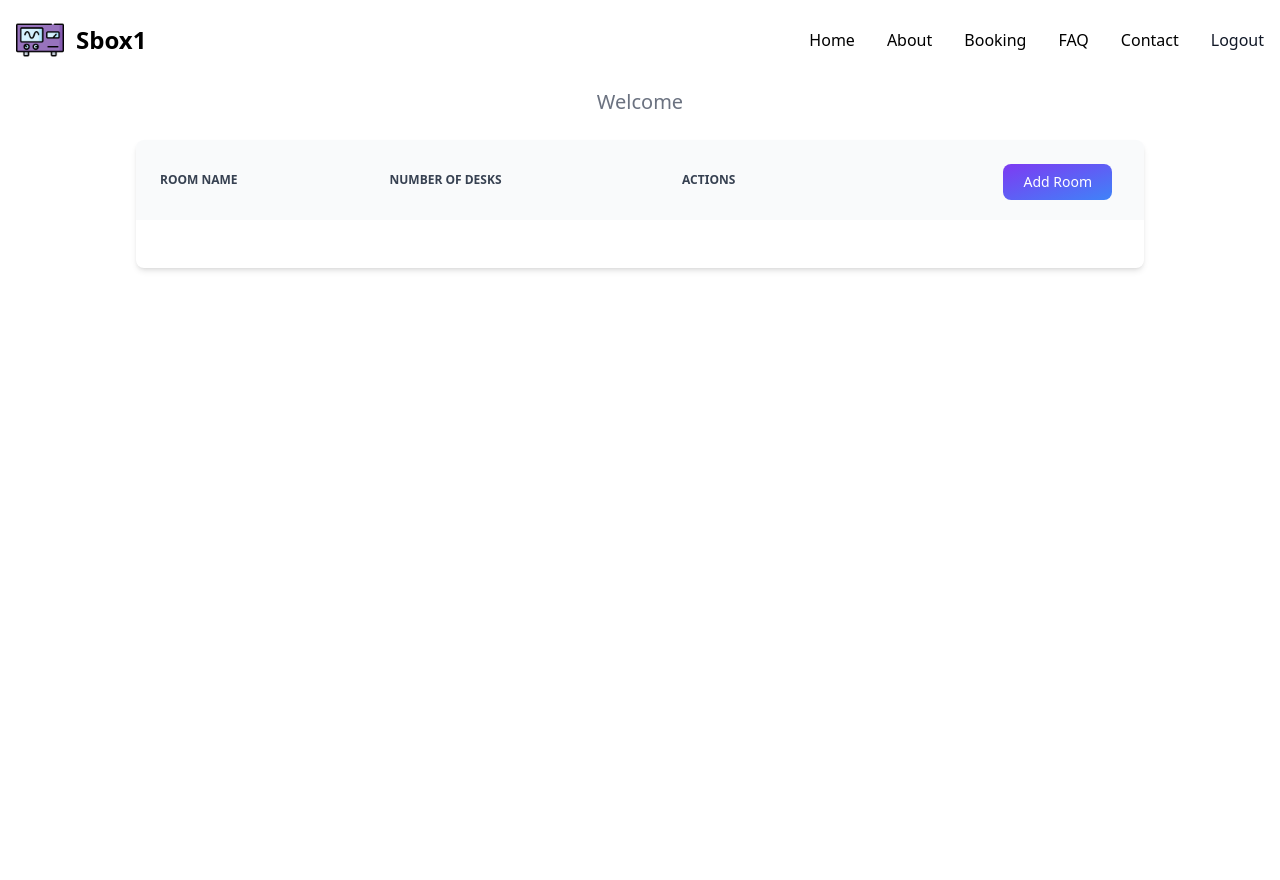
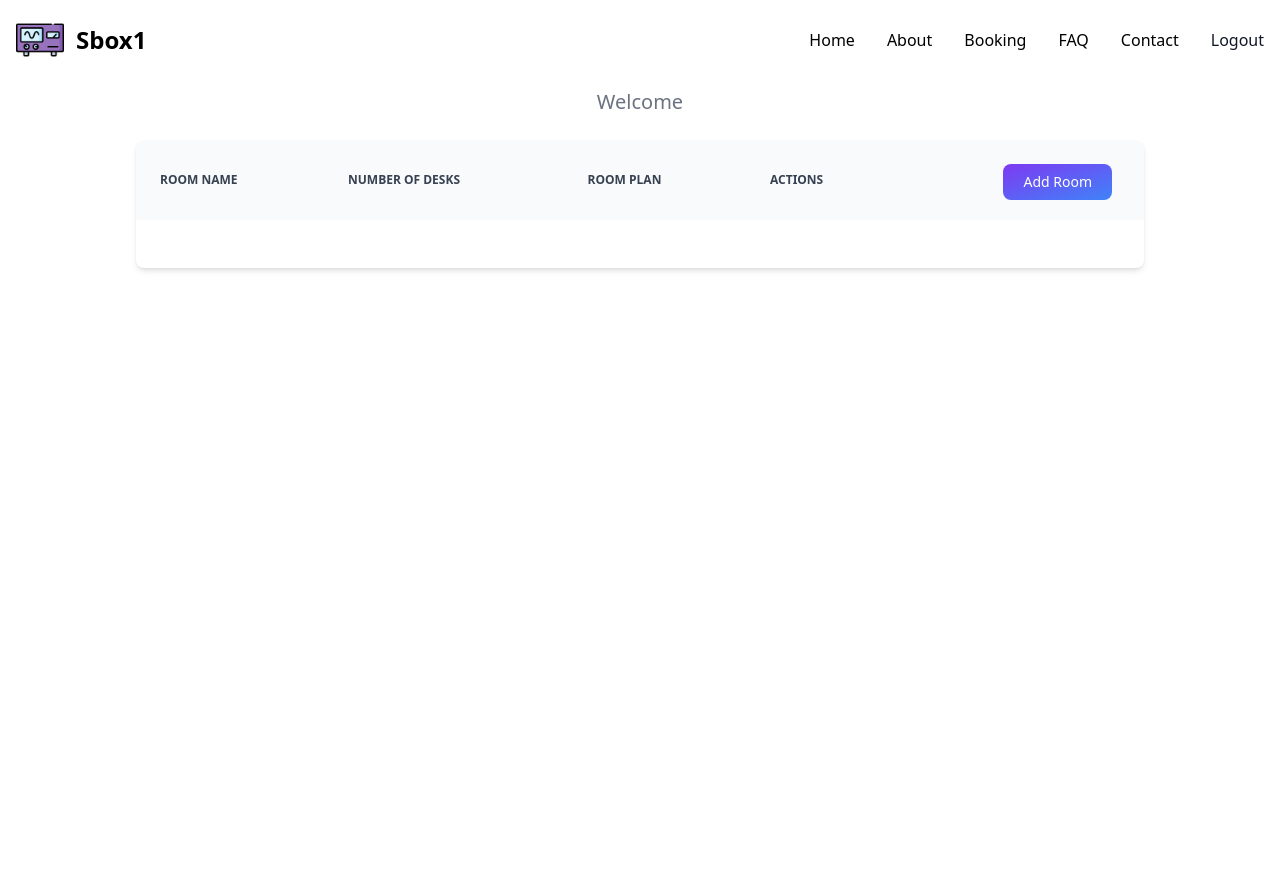
Before and after one commit to jmchale5555/hotbox2, a PHP site: page /admin in a window 1280 px wide. Run offline with PHP 8.4, Linux system fonts and the light colour scheme; the visitor is signed in with stand-in values (Sample User, id 1); data that the repository does not hold is empty; a stand-in replaces the project's code that opens the database connection; classes that the project's autoload settings leave out are loaded by file name; some libraries are stand-ins or nearby versions.

```diff
--- a/app/views/admin.view.php
+++ b/app/views/admin.view.php
@@ -70,8 +70,12 @@
                           Number of Desks
                       </th>
                       <th scope="col" class="col-span-2 px-6 py-3">
+                          Room Plan
+                      </th>
+                      <th scope="col" class="col-span-2 px-6 py-3">
                           Actions
                       </th>
+
                       <th scope="col" class="col-span-2 px-6 py-3">
 
                     <button type="button" @click="newRoom(rooms[0])" class="float-right min-w-max text-white !bg-gradient-to-br !from-purple-600 !to-blue-500 !hover:bg-gradient-to-bl focus:ring-4 focus:outline-none focus:ring-blue-300 dark:focus:ring-blue-800 font-medium rounded-lg text-sm px-5 py-2 text-center my-3 me-2 mb-2">
```
